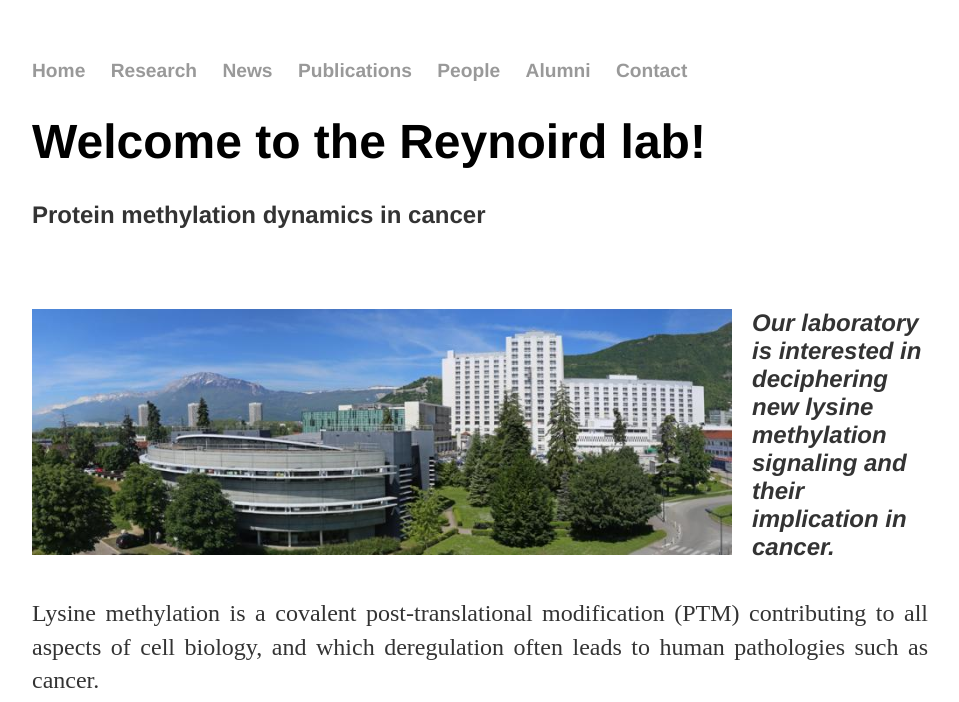
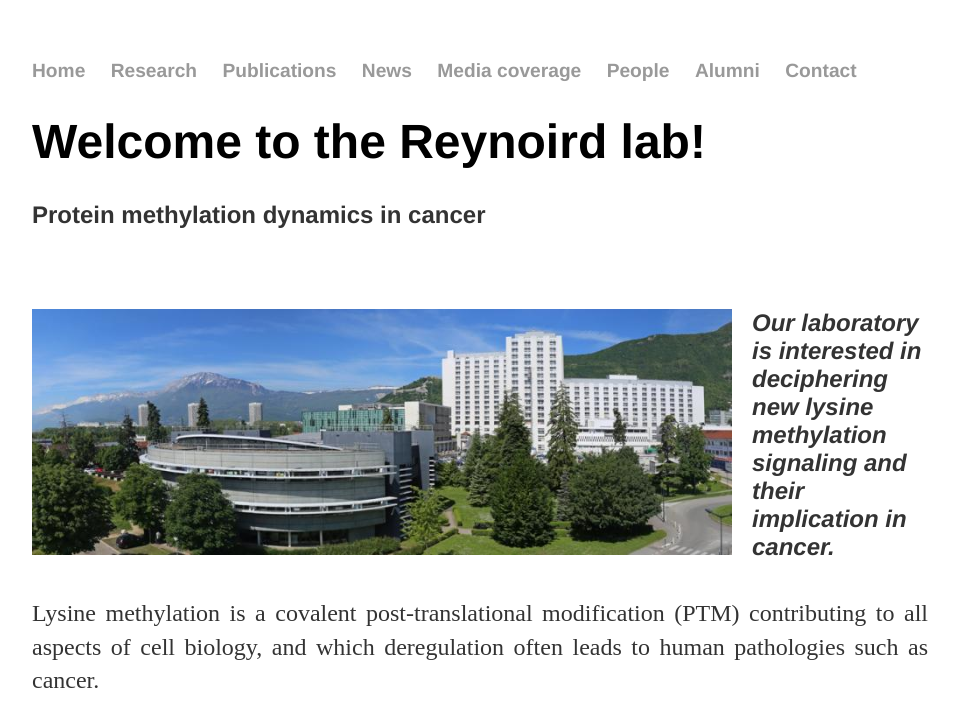
Before and after one commit to Reynoird-Lab/Reynoird-lab.github.io, a Jekyll site: the page built from index.html, in a window 1280 px wide, cut to the strip 0-702 px from the top of the page. Shown: the whole strip, without its empty margins (160-1119 px from the left). Built offline with Jekyll 4.4.1, drawn with Linux system fonts in a browser that asks for light colours; Markdown is read by kramdown in place of the engine named in the settings.

Commit message:
Update default.html

```diff
--- a/_layouts/default.html
+++ b/_layouts/default.html
@@ -10,8 +10,9 @@
 	    		<h3><ul>
 				<li><a href="/">Home</a></li>
 		        	<li><a href="/Research">Research</a></li>
+				<li><a href="/Publications">Publications</a></li>
 				<li><a href="/News">News</a></li>
-	        		<li><a href="/Publications">Publications</a></li>
+	        		<li><a href="/Media_coverage">Media coverage</a></li>
 	        		<li><a href="/People">People</a></li>
               			<li><a href="/Alumni">Alumni</a></li>
 				<li><a href="/Contact">Contact</a></li>
```
